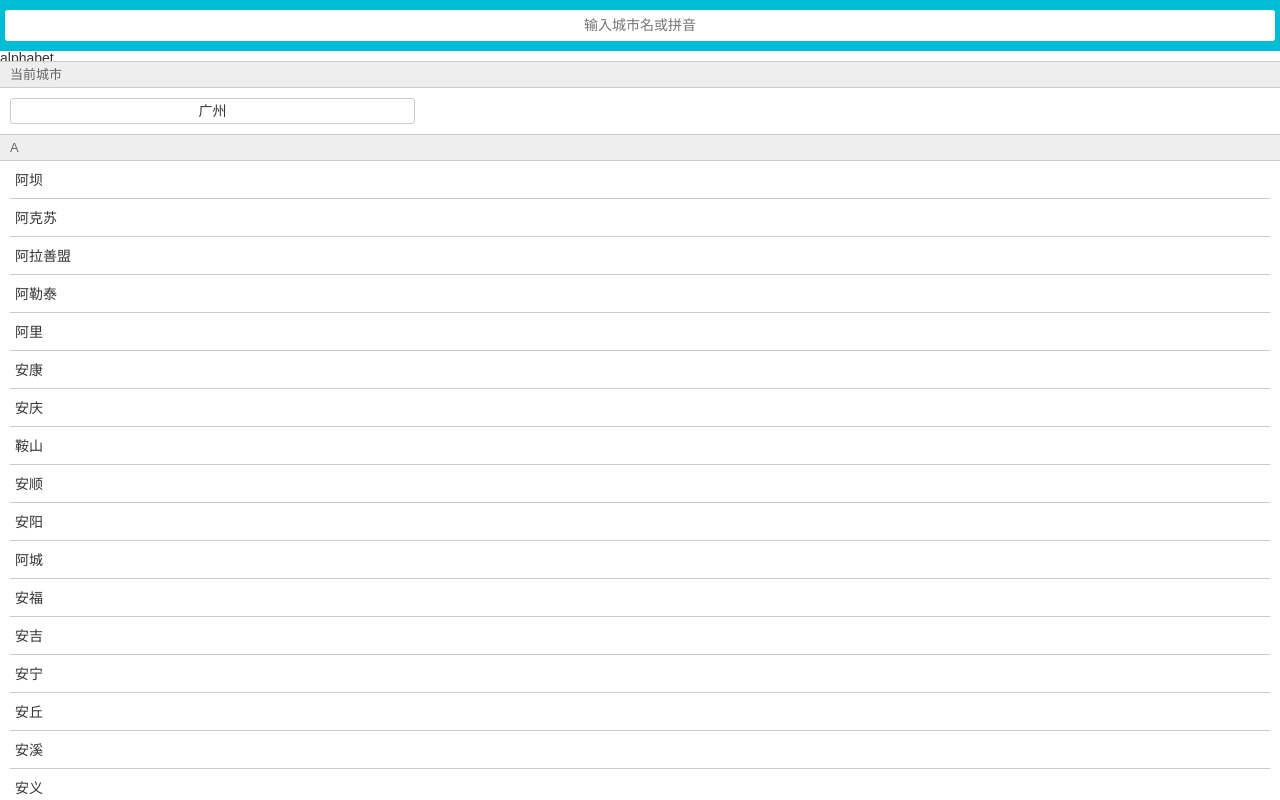
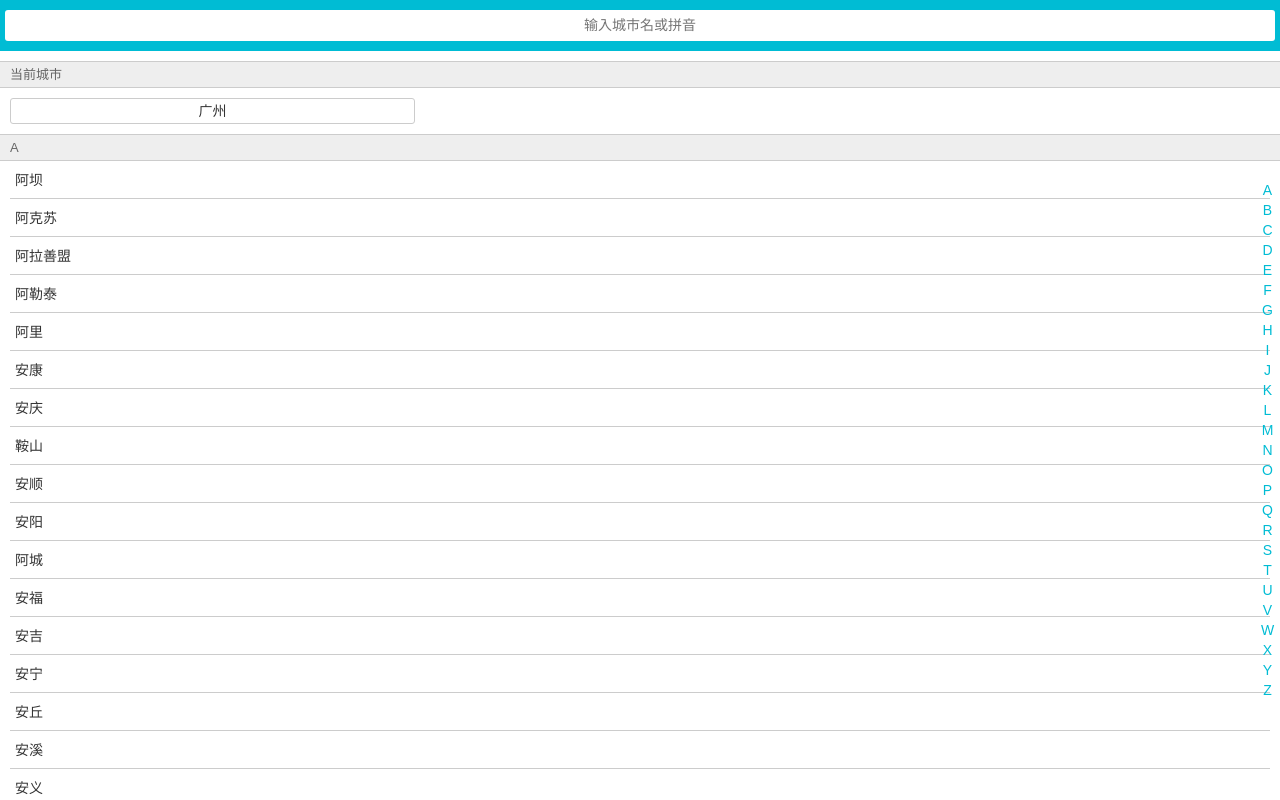
Before and after one commit to zylx/city-list-linkage, a Vue app: page /#/ in a window 1280 px wide. Built offline with nearby package versions, Linux system fonts and the light colour scheme.

Commit message:
增加字母导航栏组件，数据交互待完善

```diff
--- a/src/views/city/components/Alphabet.vue
+++ b/src/views/city/components/Alphabet.vue
@@ -1,11 +1,51 @@
 <template>
-  <div>
-    alphabet
-  </div>
+  <ul class="alphabet-list">
+    <li
+      class="item"
+      v-for="item of letters"
+      :key="item"
+      :ref="item"
+      @click="handleLetterClick"
+    >
+      {{ item }}
+    </li>
+  </ul>
 </template>
 
 <script>
 export default {
-  name: 'Alphabet'
+  name: 'Alphabet',
+  data () {
+    return {
+      letters: 'ABCDEFGHIJKLMNOPQRSTUVWXYZ'.split(''),
+      touchActive: false,
+      startY: 0,
+      timer: null
+    }
+  },
+  methods: {
+    handleLetterClick (e) {
+      console.log(e.target.innerText)
+    }
+  }
 }
 </script>
+
+<style lang="stylus" scoped>
+.alphabet-list {
+  position: absolute;
+  display: flex;
+  flex-direction: column;
+  justify-content: center;
+  top: 1.58rem;
+  right: 0;
+  bottom: 0;
+  width: 0.5rem;
+
+  .item {
+    line-height: 0.4rem;
+    text-align: center;
+    color: #00bcd4;
+  }
+}
+</style>
```
